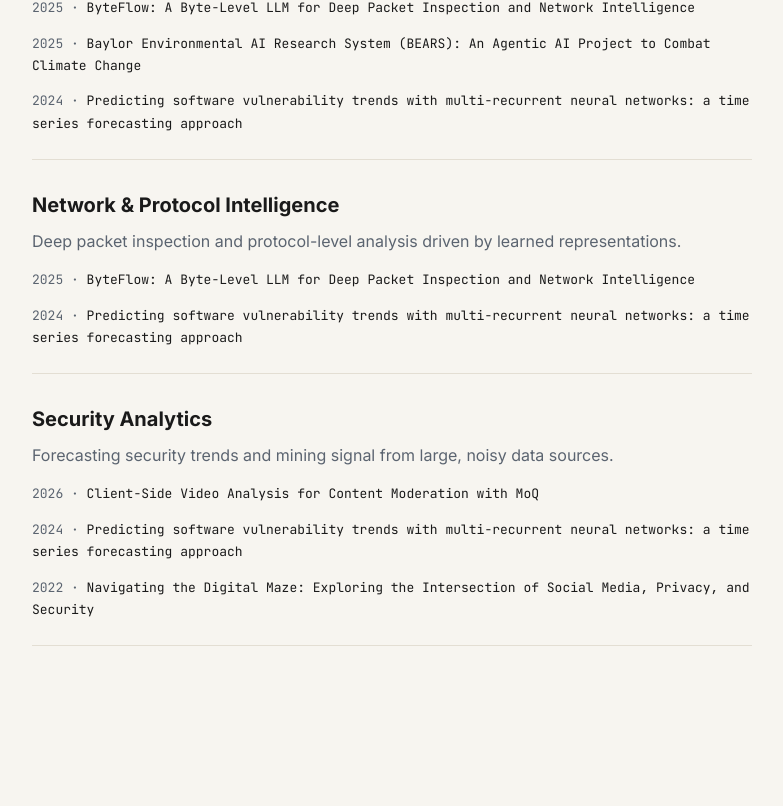
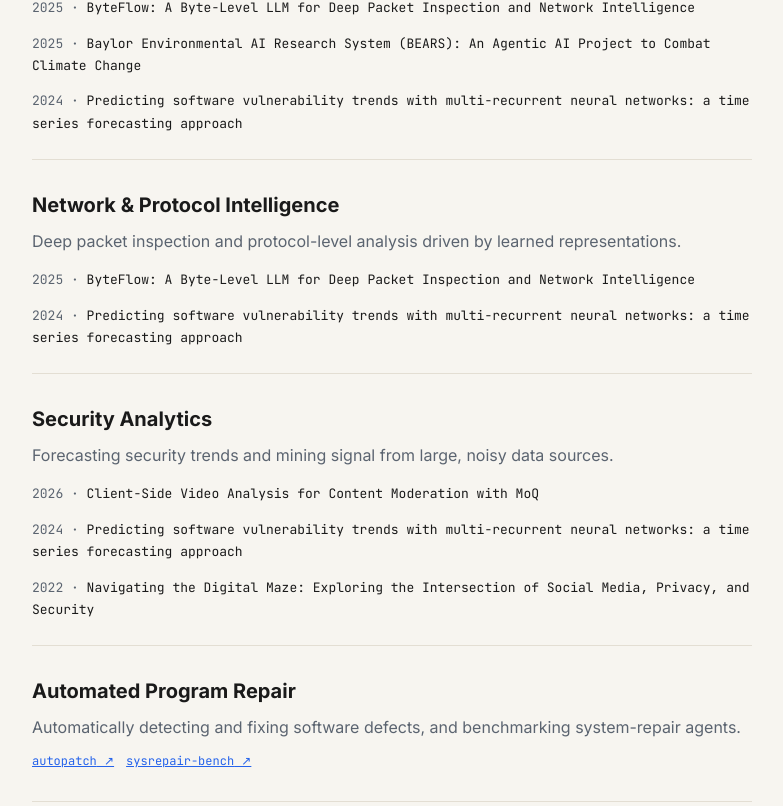
Before and after one commit to LaBackDoor/labackdoor, a Next.js app: page /research in a window 1280 px wide. Shown: the part 632-1438 px from the top of the page, without its empty margins (248-1031 px from the left). Before the commit the page ends 1318 px from the top, so only its background shows below. Built offline with nearby package versions, Linux system fonts and the light colour scheme.

Commit message:
feat: add Automated Program Repair area (autopatch, sysrepair-bench); bold lab-member names in author lists; research area repo links

```diff
--- /dev/null
+++ b/content/research/program-repair.mdx
@@ -0,0 +1,15 @@
+---
+title: Automated Program Repair
+summary: Automatically detecting and fixing software defects, and benchmarking system-repair agents.
+keywords: [repair, patch, autopatch, sysrepair, self-healing, program repair, neurosymbolic]
+links:
+  autopatch: https://github.com/AKOrojo/autopatch
+  sysrepair-bench: https://github.com/BaylorSecurityLab/sysrepair-bench
+order: 5
+---
+
+We work on **automated program repair** — detecting software defects and generating fixes
+automatically — and on rigorously **benchmarking** the agents that perform system repair.
+
+Our tooling includes `autopatch` (automated patching) and `sysrepair-bench` (a benchmark for
+system-repair agents).
--- a/src/app/publications/page.tsx
+++ b/src/app/publications/page.tsx
@@ -1,5 +1,6 @@
 import { getPublications } from '@/content/loader';
 import { PageShell } from '@/components/PageShell';
+import { Authors } from '@/components/Authors';
 import type { Publication } from '@/content/types';
 
 function groupByYear(pubs: Publication[]): [number, Publication[]][] {
@@ -25,7 +26,7 @@ export default function PublicationsPage() {
               <li key={`${p.title}-${i}`} style={{ borderBottom: '1px solid var(--border)', paddingBottom: 12 }}>
                 <div style={{ fontWeight: 600, color: 'var(--fg)' }}>{p.title}</div>
                 <div style={{ color: 'var(--fg-muted)', fontSize: 14 }}>
-                  {p.authors.join(', ')}{p.authors.length ? ' · ' : ''}{p.venue}
+                  <Authors authors={p.authors} />{p.authors.length ? ' · ' : ''}{p.venue}
                 </div>
                 <div style={{ display: 'flex', gap: 12, marginTop: 4, fontFamily: 'var(--font-mono), monospace', fontSize: 12 }}>
                   <span style={{ color: 'var(--fg-muted)' }}>{p.type}</span>
--- a/src/app/research/[slug]/page.tsx
+++ b/src/app/research/[slug]/page.tsx
@@ -2,6 +2,7 @@ import { notFound } from 'next/navigation';
 import { getResearch, getResearchItem, getPublications, publicationsForArea } from '@/content/loader';
 import { PageShell } from '@/components/PageShell';
 import { Mdx } from '@/components/Mdx';
+import { Authors } from '@/components/Authors';
 
 export function generateStaticParams() {
   return getResearch().map((a) => ({ slug: a.slug }));
@@ -14,6 +15,13 @@ export default async function ResearchAreaPage({ params }: { params: Promise<{ s
   const matched = publicationsForArea(area.frontmatter.keywords, getPublications());
   return (
     <PageShell title={area.frontmatter.title} subtitle={area.frontmatter.summary}>
+      {Object.keys(area.frontmatter.links).length > 0 && (
+        <div style={{ display: 'flex', gap: 12, flexWrap: 'wrap', marginBottom: 16, fontFamily: 'var(--font-mono), monospace', fontSize: 13 }}>
+          {Object.entries(area.frontmatter.links).map(([k, v]) => (
+            <a key={k} href={v} target="_blank" rel="noreferrer" style={{ color: 'var(--accent-2)' }}>{k} ↗</a>
+          ))}
+        </div>
+      )}
       <div style={{ lineHeight: 1.7, color: 'var(--fg)' }}>
         <Mdx source={area.body} />
       </div>
@@ -27,7 +35,7 @@ export default async function ResearchAreaPage({ params }: { params: Promise<{ s
               <li key={i} style={{ borderBottom: '1px solid var(--border)', paddingBottom: 10 }}>
                 <div style={{ fontWeight: 600, color: 'var(--fg)' }}>{p.title}</div>
                 <div style={{ color: 'var(--fg-muted)', fontSize: 14 }}>
-                  {p.authors.join(', ')}{p.authors.length ? ' · ' : ''}{p.venue} ({p.year})
+                  <Authors authors={p.authors} />{p.authors.length ? ' · ' : ''}{p.venue} ({p.year})
                 </div>
                 <div style={{ display: 'flex', gap: 12, marginTop: 4, fontFamily: 'var(--font-mono), monospace', fontSize: 12 }}>
                   {Object.entries(p.links).map(([k, v]) => (<a key={k} href={v} style={{ color: 'var(--accent-2)' }}>{k}</a>))}
--- a/src/app/research/page.tsx
+++ b/src/app/research/page.tsx
@@ -16,6 +16,13 @@ export default function ResearchIndex() {
                 {a.frontmatter.title}
               </Link>
               <p style={{ color: 'var(--fg-muted)', margin: '6px 0 10px' }}>{a.frontmatter.summary}</p>
+              {Object.keys(a.frontmatter.links).length > 0 && (
+                <div style={{ display: 'flex', gap: 12, flexWrap: 'wrap', margin: '0 0 10px', fontFamily: 'var(--font-mono), monospace', fontSize: 12 }}>
+                  {Object.entries(a.frontmatter.links).map(([k, v]) => (
+                    <a key={k} href={v} target="_blank" rel="noreferrer" style={{ color: 'var(--accent-2)' }}>{k} ↗</a>
+                  ))}
+                </div>
+              )}
               {matched.length > 0 && (
                 <ul style={{ listStyle: 'none', padding: 0, margin: 0, display: 'grid', gap: 6 }}>
                   {matched.slice(0, 4).map((p, i) => (
--- /dev/null
+++ b/src/components/Authors.tsx
@@ -0,0 +1,17 @@
+import { Fragment } from 'react';
+
+// Lab members (by surname) get their names bolded in author lists.
+const LAB_MEMBER = /\b(orojo|elumelu)\b/i;
+
+export function Authors({ authors }: { authors: string[] }) {
+  return (
+    <>
+      {authors.map((a, i) => (
+        <Fragment key={i}>
+          {i > 0 ? ', ' : ''}
+          {LAB_MEMBER.test(a) ? <strong style={{ color: 'var(--fg)' }}>{a}</strong> : a}
+        </Fragment>
+      ))}
+    </>
+  );
+}
--- a/src/content/schema.ts
+++ b/src/content/schema.ts
@@ -34,6 +34,7 @@ export const researchFrontmatterSchema = z.object({
   title: z.string().min(1),
   summary: z.string().min(1),
   keywords: z.array(z.string()).default([]),
+  links: z.record(z.string(), z.string()).default({}),
   order: z.number().optional(),
 });
 
```
Also changed, not shown: 1 other file (tests, documents, lock files or other folders).
